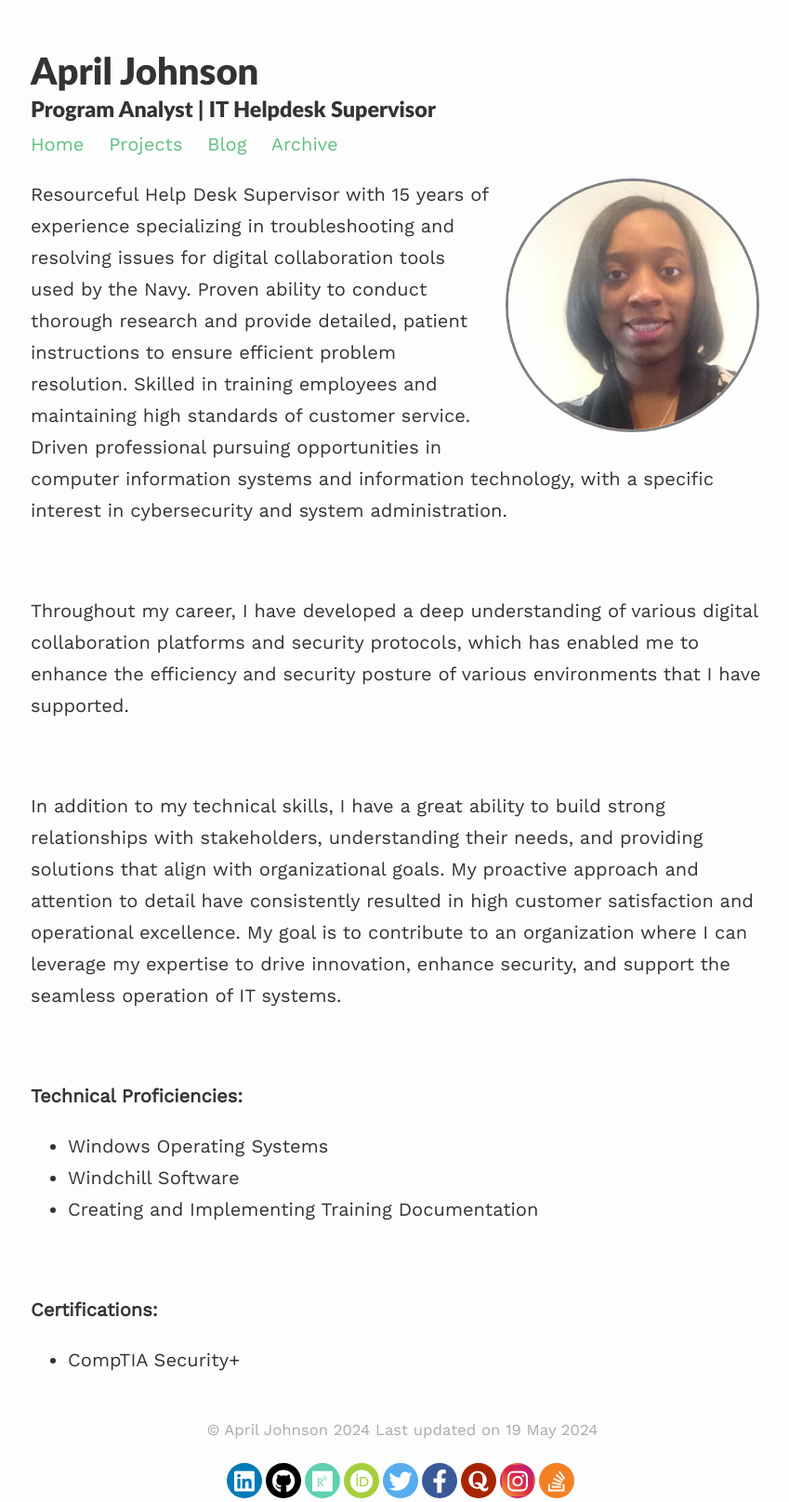
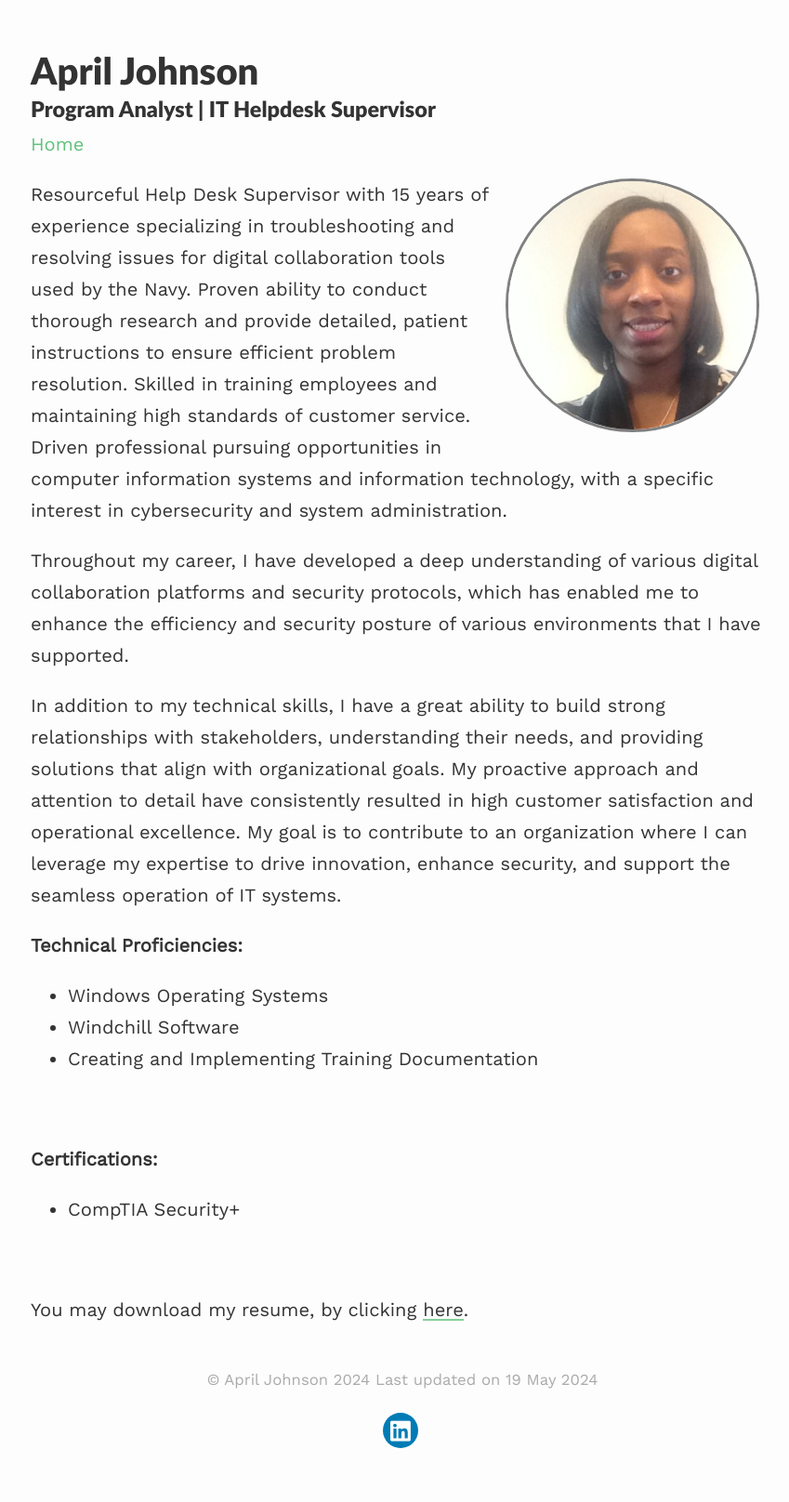
Before and after one commit to aprildjohnson/aprildjohnson.github.io, a Jekyll site: the page built from index.md, in a window 1280 px wide. Shown: the whole page at 93% size, without its empty margins (207-1056 px from the left). Built offline with Jekyll 4.4.1, drawn with Linux system fonts in a browser that asks for light colours; nearby versions of some CDN libraries; after the commit the page ends 1562 px from its top, so only the background shows below that; part of the change alters nothing that is shown.

Commit message:
more updates...

```diff
--- a/_config.yml
+++ b/_config.yml
@@ -13,15 +13,15 @@ permalink: /blog/:year/:title/
 paginate_path: /blog/page:num/
 
 # Social media links in footer
-twitter: "#"
-linkedin: "https://www.linkedin.com/in/april-johnson-b3018230/"
-stackoverflow: "#"
-github: "#"
-researchgate: "#"
-orcid: "#"
-quora: "#"
-instagram: "#"
-facebook: "#"
+#twitter: "#"
+linkedin: "april-johnson-b3018230/"
+#stackoverflow: "#"
+#github: "#"
+#researchgate: "#"
+#orcid: "#"
+#quora: "#"
+#instagram: "#"
+#facebook: "#"
 
 
 # Markdown
--- a/_includes/navigation.html
+++ b/_includes/navigation.html
@@ -1,6 +1,8 @@
 <div class="links scroll">
         <a href="{{site.baseurl}}/">Home</a>
+   <!--
         <a href="{{site.baseurl}}/projects/">Projects</a>
         <a href="{{site.baseurl}}/blog/">Blog</a>
         <a href="{{site.baseurl}}/archive/">Archive</a>
+   -->
 </div>
--- a/index.md
+++ b/index.md
@@ -9,15 +9,9 @@ published: true
 
 Resourceful Help Desk Supervisor with 15 years of experience specializing in troubleshooting and resolving issues for digital collaboration tools used by the Navy. Proven ability to conduct thorough research and provide detailed, patient instructions to ensure efficient problem resolution. Skilled in training employees and maintaining high standards of customer service. Driven professional pursuing opportunities in computer information systems and information technology, with a specific interest in cybersecurity and system administration.
 
-<br>
-
 Throughout my career, I have developed a deep understanding of various digital collaboration platforms and security protocols, which has enabled me to enhance the efficiency and security posture of various environments that I have supported.
 
-<br>
-
 In addition to my technical skills, I have a great ability to build strong relationships with stakeholders, understanding their needs, and providing solutions that align with organizational goals. My proactive approach and attention to detail have consistently resulted in high customer satisfaction and operational excellence. My goal is to contribute to an organization where I can leverage my expertise to drive innovation, enhance security, and support the seamless operation of IT systems.
-
-<br>
 
 **Technical Proficiencies:**
 
@@ -30,3 +24,7 @@ In addition to my technical skills, I have a great ability to build strong relat
 **Certifications:**
 
 - CompTIA Security+
+
+<br>
+
+You may download my resume, by clicking [here](assets/AprilJohnsonResume.pdf).
```
Also changed, not shown: 1 other file.
